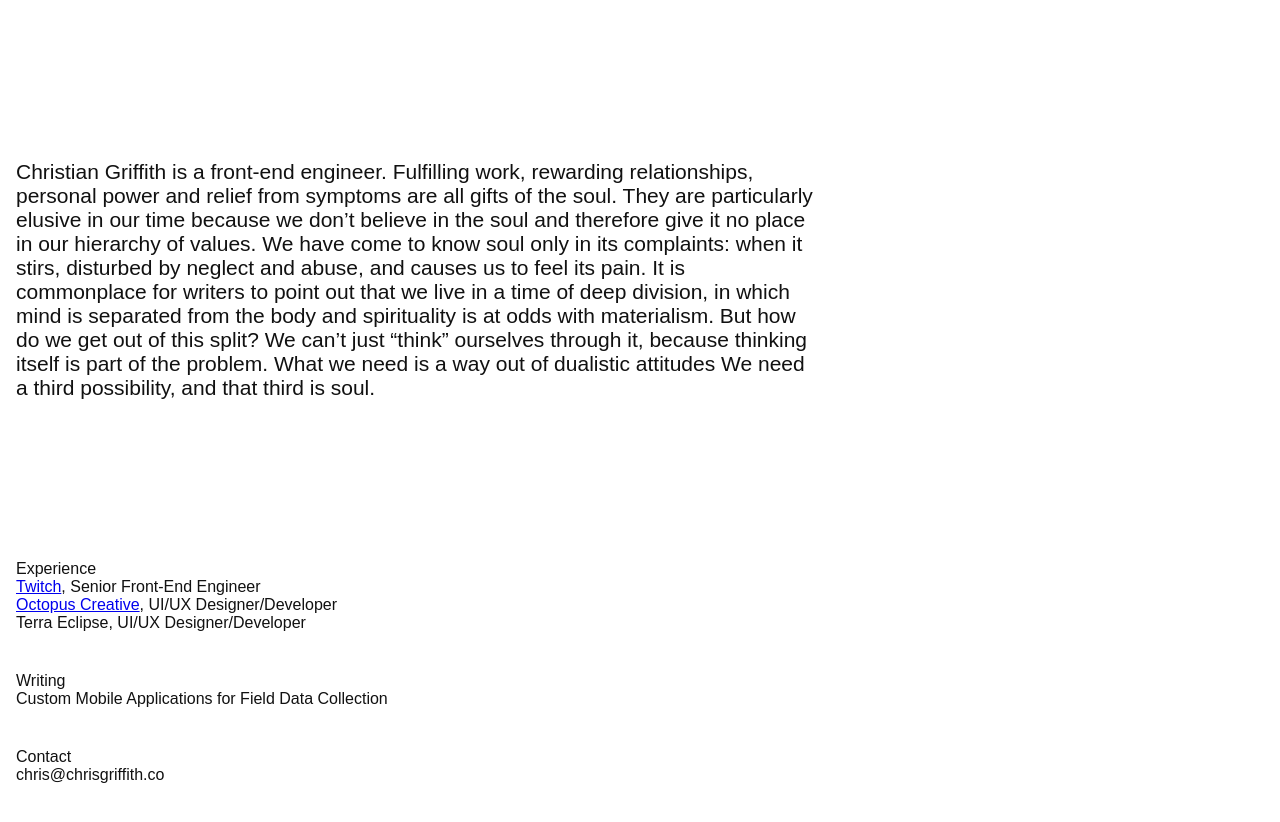
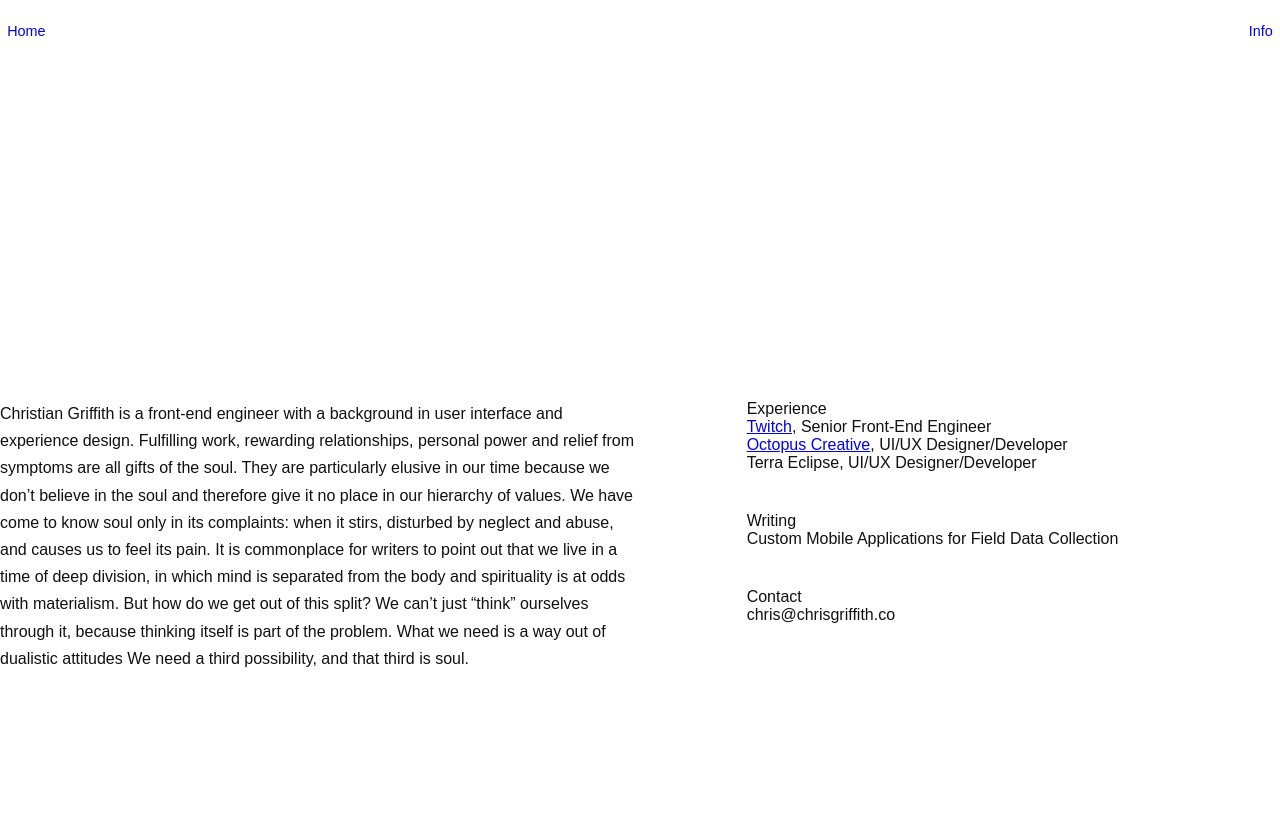
Before and after one commit to chrsgrffth/eight, a Next.js app: page /about in a window 1280 px wide. After the commit the page ends 800 px from the top, so only its background shows below. Built offline with nearby package versions, Linux system fonts and the light colour scheme.

Commit message:
Update layout and content

```diff
--- a/components/grid/component.tsx
+++ b/components/grid/component.tsx
@@ -2,13 +2,20 @@ import React from "react";
 import styled from "styled-components";
 
 interface Props {
+  alignItems?: AlignItems;
   children?: React.ReactNode;
   gutter?: boolean;
+}
+
+export enum AlignItems {
+  Baseline = "baseline"
 }
 
 const StyledGrid = styled.div<Props>`
   display: flex;
   width: 100%;
+
+  align-items: ${props => props.alignItems};
 `;
 
 export const Grid = (props: Props) => {
--- /dev/null
+++ b/components/site-header/component.tsx
@@ -0,0 +1,36 @@
+import React from "react";
+import styled from "styled-components";
+import { Wrapper } from "../wrapper";
+
+const StyledHeader = styled.div`
+  width: 100%;
+  padding: 2vh 0;
+  display: flex;
+  justify-content: space-between;
+`;
+
+const HeaderLink = styled.a`
+  font-size: 0.9rem;
+  text-decoration: none;
+  padding: 0.5em;
+`;
+
+export const SiteHeader = () => {
+  return (
+    <div
+      style={{
+        position: "fixed",
+        width: "100%",
+        display: "flex",
+        justifyContent: "center"
+      }}
+    >
+      <Wrapper>
+        <StyledHeader>
+          <HeaderLink href="/">Home</HeaderLink>
+          <HeaderLink href="/about">Info</HeaderLink>
+        </StyledHeader>
+      </Wrapper>
+    </div>
+  );
+};
--- /dev/null
+++ b/components/site-header/index.ts
@@ -0,0 +1 @@
+export * from "./component";
--- a/components/site-layout/component.tsx
+++ b/components/site-layout/component.tsx
@@ -26,8 +26,8 @@ export const GlobalStyle = createGlobalStyle`
   }
 
   body {
-    font-family: "Matter SQ TRIAL", "Arial", sans-serif;
-    font-weight: 400;
+    font-family: "Reckless TRIAL", "Arial", sans-serif;
+    font-weight: 300;
     /* background: ${GreyScale.White}; */
     color: ${GreyScale.Black};
   }
@@ -52,23 +52,12 @@ export const GlobalStyle = createGlobalStyle`
 
 `;
 
-const Header = styled.div`
-  width: 100%;
-  padding: 2vh 0;
+const StyledLayout = styled.div`
   display: flex;
-  justify-content: space-between;
-`;
-
-const HeaderLink = styled.a`
-  font-size: 0.9rem;
-  text-decoration: none;
-  padding: 0.5em;
-`;
-
-const Wrapper = styled.div`
-  width: 100%;
-  max-width: 84rem;
-  padding: 0 1rem;
+  align-items: center;
+  justify-content: flex-start;
+  flex-direction: column;
+  min-height: 100vh;
 `;
 
 export class SiteLayout extends React.Component<Props, State> {
@@ -82,11 +71,7 @@ export class SiteLayout extends React.Component<Props, State> {
         <ResetStyle />
         <GlobalStyle />
 
-        <div style={{ display: "flex", justifyContent: "center" }}>
-          <Wrapper>
-            <main>{this.props.children}</main>
-          </Wrapper>
-        </div>
+        <StyledLayout>{this.props.children}</StyledLayout>
       </>
     );
   }
--- /dev/null
+++ b/components/wrapper/component.tsx
@@ -0,0 +1,7 @@
+import React from "react";
+import styled from "styled-components";
+
+export const Wrapper = styled.div`
+  width: 100%;
+  max-width: 84rem;
+`;
--- /dev/null
+++ b/components/wrapper/index.ts
@@ -0,0 +1 @@
+export * from "./component";
--- a/pages/about.tsx
+++ b/pages/about.tsx
@@ -2,11 +2,11 @@ import * as React from "react";
 import styled from "styled-components";
 import { SiteLayout } from "../components/site-layout";
 import { FontSize } from "../types/design";
-
-const Body = styled.p`
-  font-size: ${FontSize.Size2};
-  max-width: 50rem;
-`;
+import { Wrapper } from "../components/wrapper";
+import { Markdown } from "../components/markdown";
+import { Grid } from "../components/grid";
+import { Column } from "../components/column";
+import { SiteHeader } from "../components/site-header";
 
 interface Props {
   clientPos: number[];
@@ -32,24 +32,30 @@ class AboutPage extends React.Component<Props, State> {
   public render() {
     return (
       <SiteLayout>
-        <div style={{ marginTop: "20vh", marginBottom: "20vh" }}>
-          <Body>
-            Christian Griffith is a front-end engineer. Fulfilling work,
-            rewarding relationships, personal power and relief from symptoms are
-            all gifts of the soul. They are particularly elusive in our time
-            because we don’t believe in the soul and therefore give it no place
-            in our hierarchy of values. We have come to know soul only in its
-            complaints: when it stirs, disturbed by neglect and abuse, and
-            causes us to feel its pain. It is commonplace for writers to point
-            out that we live in a time of deep division, in which mind is
-            separated from the body and spirituality is at odds with
-            materialism. But how do we get out of this split? We can’t just
-            “think” ourselves through it, because thinking itself is part of the
-            problem. What we need is a way out of dualistic attitudes We need a
+        <SiteHeader />
+        <div style={{ marginTop: "50vh" }}>
+          <Wrapper>
+            <Grid>
+              <Column columns={6}>
+                <Markdown>
+                  Christian Griffith is a front-end engineer with a background
+                  in user interface and experience design. Fulfilling work,
+                  rewarding relationships, personal power and relief from
+                  symptoms are all gifts of the soul. They are particularly
+                  elusive in our time because we don’t believe in the soul and
+                  therefore give it no place in our hierarchy of values. We have
+                  come to know soul only in its complaints: when it stirs,
+                  disturbed by neglect and abuse, and causes us to feel its
+                  pain. It is commonplace for writers to point out that we live
+                  in a time of deep division, in which mind is separated from
+                  the body and spirituality is at odds with materialism. But how
+                  do we get out of this split? We can’t just “think” ourselves
+                  through it, because thinking itself is part of the problem.
+                  What we need is a way out of dualistic attitudes We need a
                   third possibility, and that third is soul.
-          </Body>
-        </div>
-
+                </Markdown>
+              </Column>
+              <Column columns={5} offset={1}>
                 <div style={{ marginBottom: "5vh" }}>
                   <p>
                     <strong>Experience</strong>
@@ -81,6 +87,10 @@ class AboutPage extends React.Component<Props, State> {
                     <a>chris@chrisgriffith.co</a>
                   </p>
                 </div>
+              </Column>
+            </Grid>
+          </Wrapper>
+        </div>
       </SiteLayout>
     );
   }
```
Also changed, not shown: pages/index.tsx (+39 -38 lines), pages/projects/twitch.tsx (+38 -11 lines), static/images/displacement.jpg (added), 1 other file (tests, documents, lock files or other folders). Lines whose indentation alone changed are shown as unchanged.
